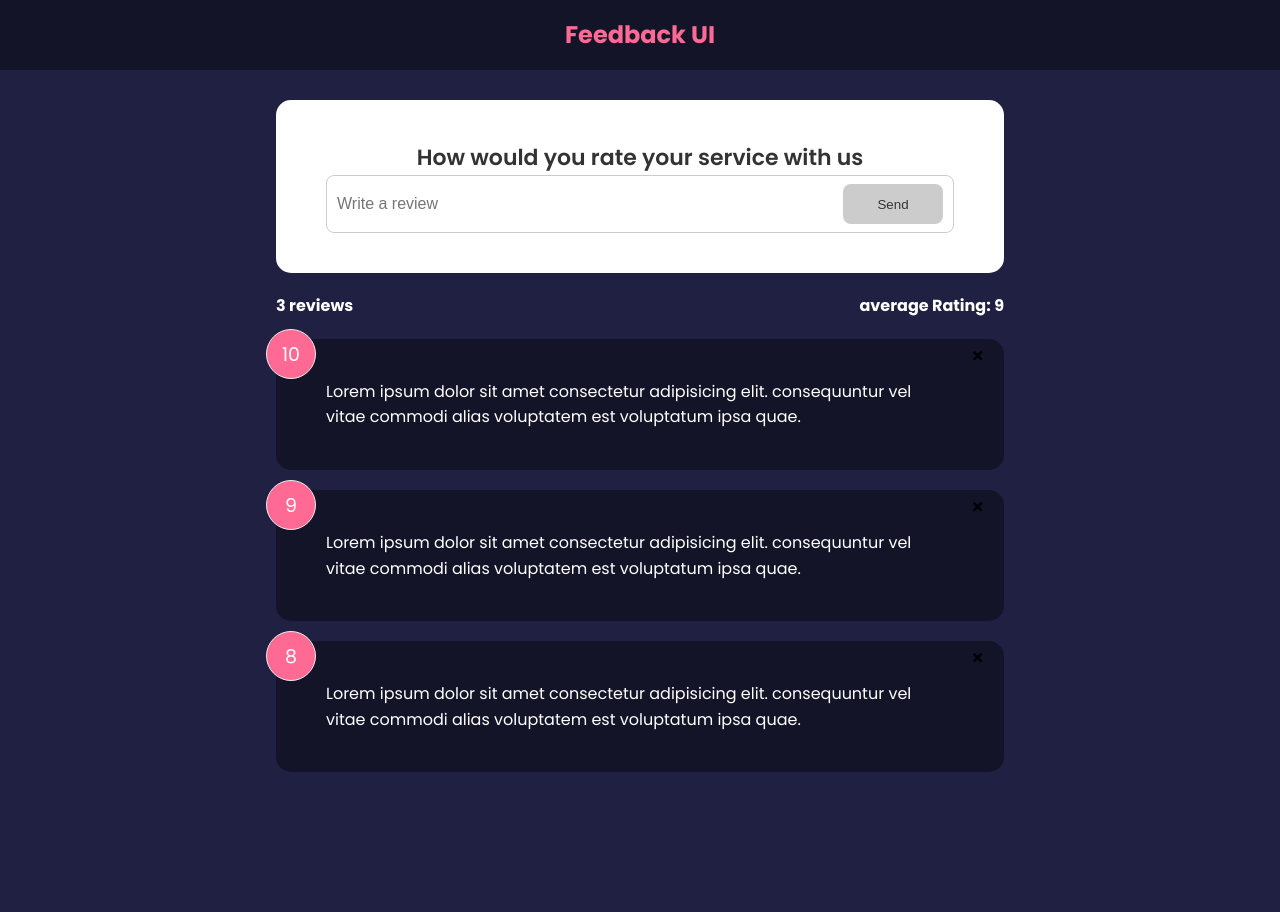
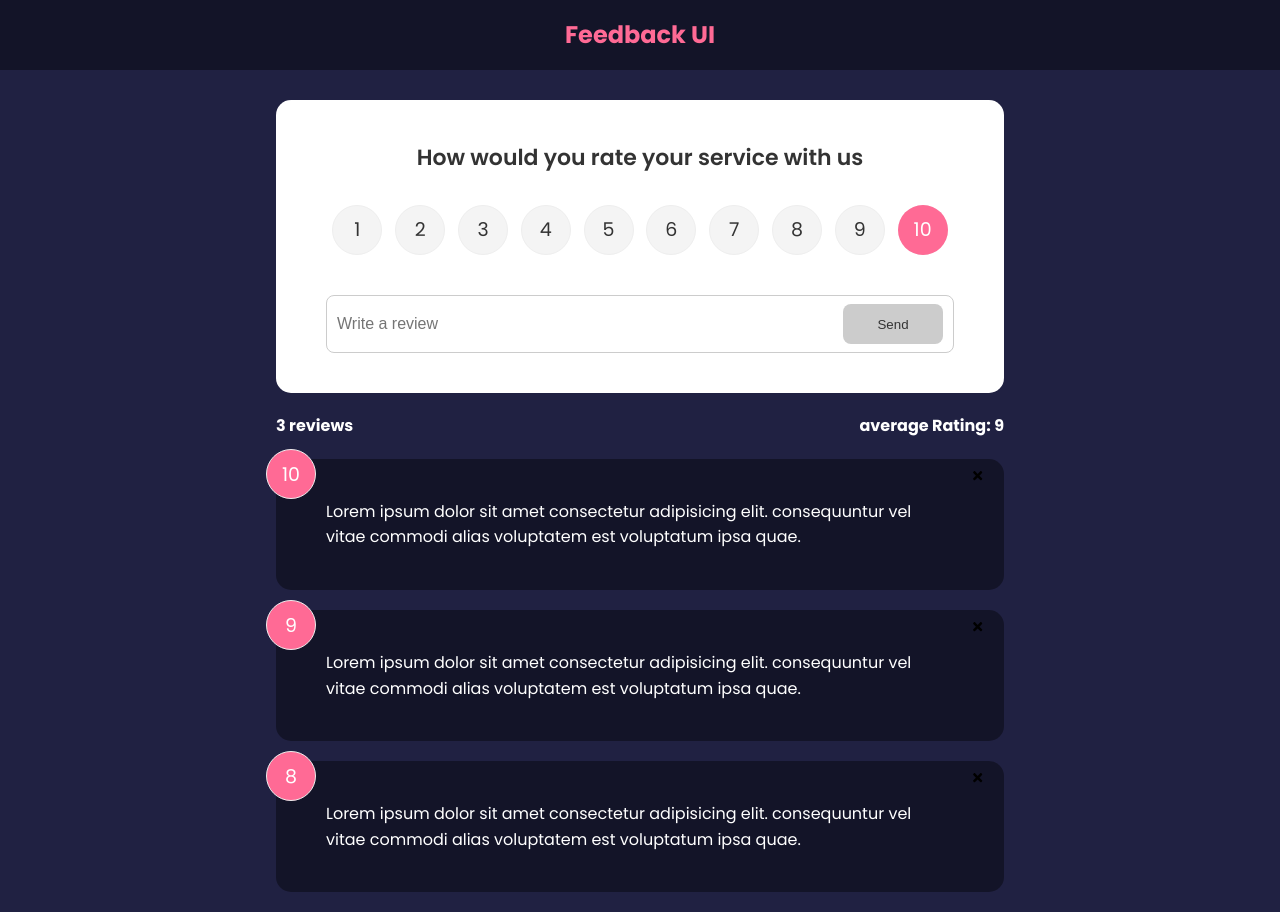
Before and after one commit to theKidCelo/FeedbackAPP, a React (Create React App) app in the folder feedback-app/: page / in a window 1280 px wide. Before the commit the page ends 800 px from the top, so only its background shows below. Built offline with nearby package versions, Linux system fonts and the light colour scheme.

Commit message:
add ratingcomponent

```diff
--- a/feedback-app/src/commponents/FeedbackForm.jsx
+++ b/feedback-app/src/commponents/FeedbackForm.jsx
@@ -1,11 +1,13 @@
 import { useState } from "react"
 import Card from "./share/Card"
 import Button from "./share/Button"
+import RatingSelect from "./RatingSelect"
 
 function FeedbackForm() {
     const [text, setText] = useState('')
     const [btnDisabled, setBtnDisabled] = useState(true)
     const [message, setMessage] = useState('')
+    const [rating, setRating] = useState(10)
 
     const handleTextChange = (e) => {
 
@@ -22,11 +24,12 @@
 
         setText(e.target.value)
     }
+
   return (
     <Card>
         <form>
             <h2>How would you rate your service with us</h2>
-
+    <RatingSelect select={(rating) => setRating(rating)}/>
             <div className="input-group">
                 <input onChange={handleTextChange} type="text" placeholder="Write a review" value={text} />
                 <Button className="submit" isDisabled={btnDisabled}>Send</Button>
--- /dev/null
+++ b/feedback-app/src/commponents/RatingSelect.jsx
@@ -0,0 +1,30 @@
+import {useState} from 'react'
+
+function RatingSelect({select}) {
+    const [selected, setSeleceted] = useState(10)
+
+    const handleChange = (e) => {
+        setSeleceted(+e.currentTarget.value)
+        select(+e.currentTarget.value)
+    }
+
+  return (
+    <ul className='rating'>
+      {Array.from({ length: 10 }, (_, i) => (
+        <li key={`rating-${i + 1}`}>
+          <input
+            type='radio'
+            id={`num${i + 1}`}
+            name='rating'
+            value={i + 1}
+            onChange={handleChange}
+            checked={selected === i + 1}
+          />
+          <label htmlFor={`num${i + 1}`}>{i + 1}</label>
+        </li>
+      ))}
+    </ul>
+  )
+}
+
+export default RatingSelect
```
